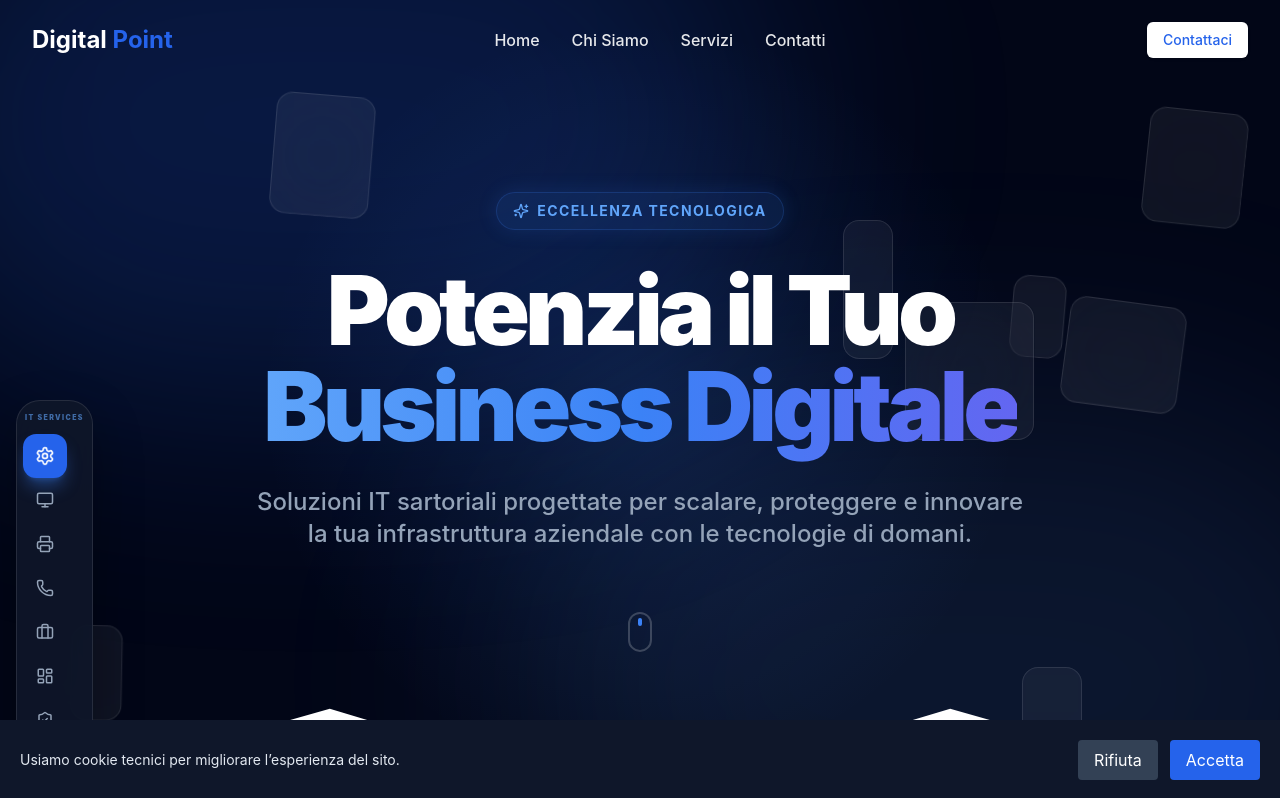
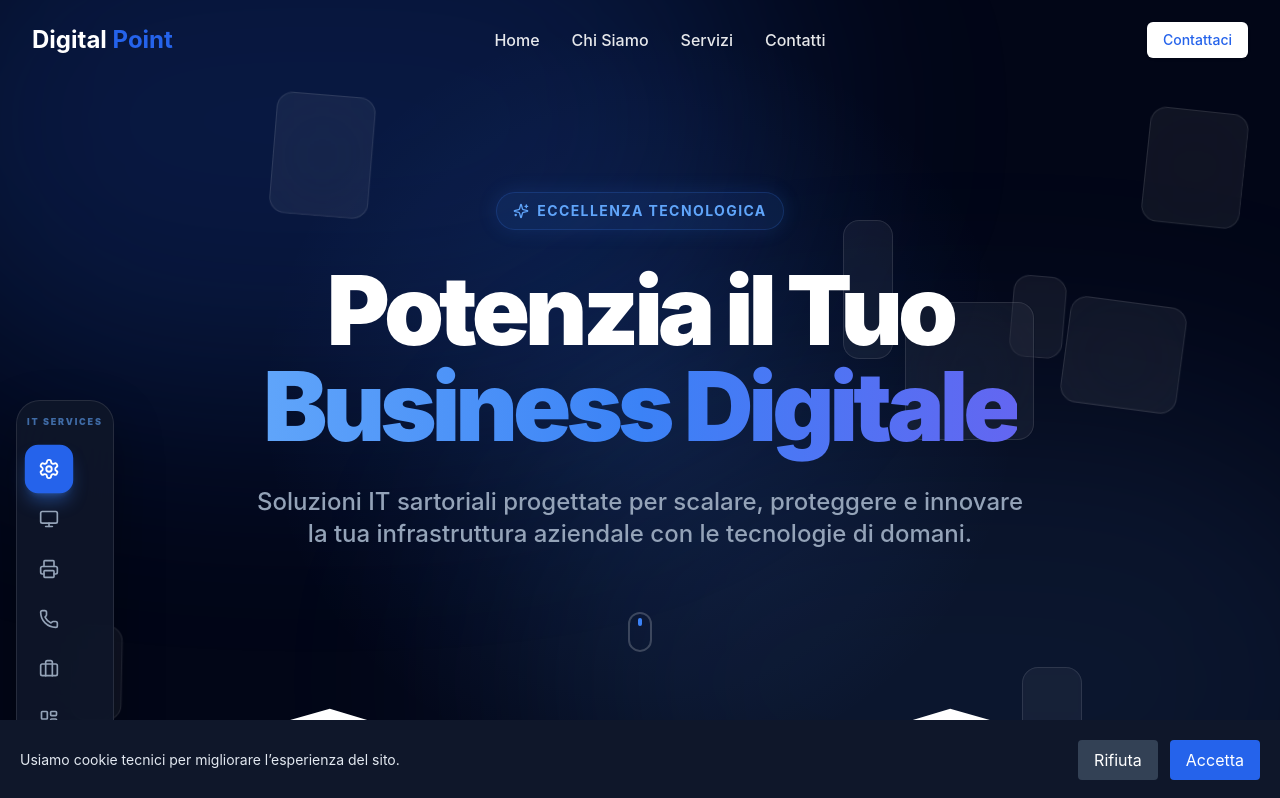
Before and after one commit to Vittomazza/digital-point-website, a React (Create React App) app: page /servizi in a window 1280 px wide. Shown: the top 798 px of the page. Built offline with nearby package versions, Linux system fonts and the light colour scheme.

Commit message:
fix design services 3.2

```diff
--- a/src/pages/ServicesPage.jsx
+++ b/src/pages/ServicesPage.jsx
@@ -110,9 +110,9 @@ export const ServicesPage = () => {
       <motion.div
         initial={{ opacity: 0, x: -30 }}
         animate={{ opacity: 1, x: 0 }}
-        className="fixed left-4 top-1/2 -translate-y-1/2 z-40 hidden xl:flex flex-col gap-1 p-2 bg-slate-900/90 backdrop-blur-xl rounded-3xl shadow-[0_20px_50px_rgba(0,0,0,0.3)] border border-white/10 max-h-[85vh] overflow-y-auto no-scrollbar"
+        className="fixed left-4 top-1/2 -translate-y-1/2 z-40 hidden xl:flex flex-col gap-1.5 p-2.5 bg-slate-900/90 backdrop-blur-xl rounded-3xl shadow-[0_20px_50px_rgba(0,0,0,0.3)] border border-white/10"
       >
-        <div className="text-[7px] font-black uppercase tracking-[0.2em] text-blue-400/60 mb-2 text-center pt-1">IT Services</div>
+        <div className="text-[9px] font-black uppercase tracking-[0.2em] text-blue-400/60 mb-3 text-center pt-1">IT Services</div>
         {mockData.services.map((service) => {
           const Icon = iconMap[service.icon] || Server;
           const isActive = activeService === service.id;
@@ -120,16 +120,16 @@ export const ServicesPage = () => {
             <button
               key={service.id}
               onClick={() => scrollToService(service.id)}
-              className={`group relative flex items-center justify-center w-10 h-10 rounded-xl transition-all duration-500 ${
+              className={`group relative flex items-center justify-center w-11 h-11 rounded-xl transition-all duration-500 ${
                 isActive
                   ? 'bg-blue-600 text-white shadow-lg shadow-blue-500/40 scale-110'
                   : 'text-slate-400 hover:bg-white/5 hover:text-blue-400'
               }`}
             >
-              <Icon size={18} className={isActive ? "animate-spin-slow" : ""} />
+              <Icon size={20} className={isActive ? "animate-spin-slow" : ""} />
 
               {/* Tooltip */}
-              <div className="absolute left-full ml-4 px-3 py-2 bg-slate-900 text-white text-[10px] font-black rounded-lg opacity-0 pointer-events-none group-hover:opacity-100 transition-all duration-300 translate-x-[-10px] group-hover:translate-x-0 whitespace-nowrap shadow-2xl border border-white/10">
+              <div className="absolute left-full ml-4 px-4 py-2.5 bg-slate-900 text-white text-xs font-bold rounded-xl opacity-0 pointer-events-none group-hover:opacity-100 transition-all duration-300 translate-x-[-10px] group-hover:translate-x-0 whitespace-nowrap shadow-2xl border border-white/10 z-50">
                 {service.title}
                 <div className="absolute left-0 top-1/2 -translate-x-full -translate-y-1/2 border-8 border-transparent border-r-slate-900"></div>
               </div>
```
